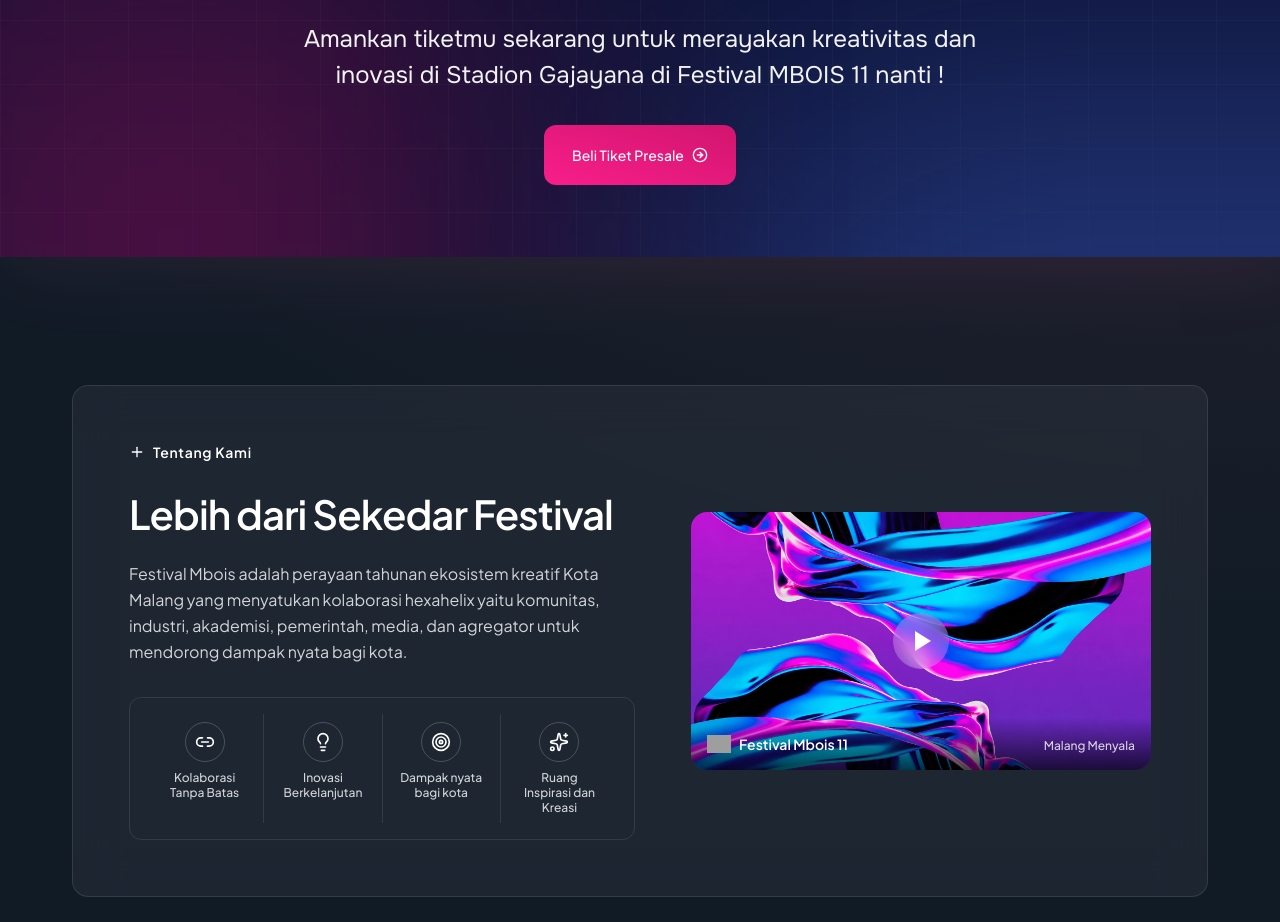
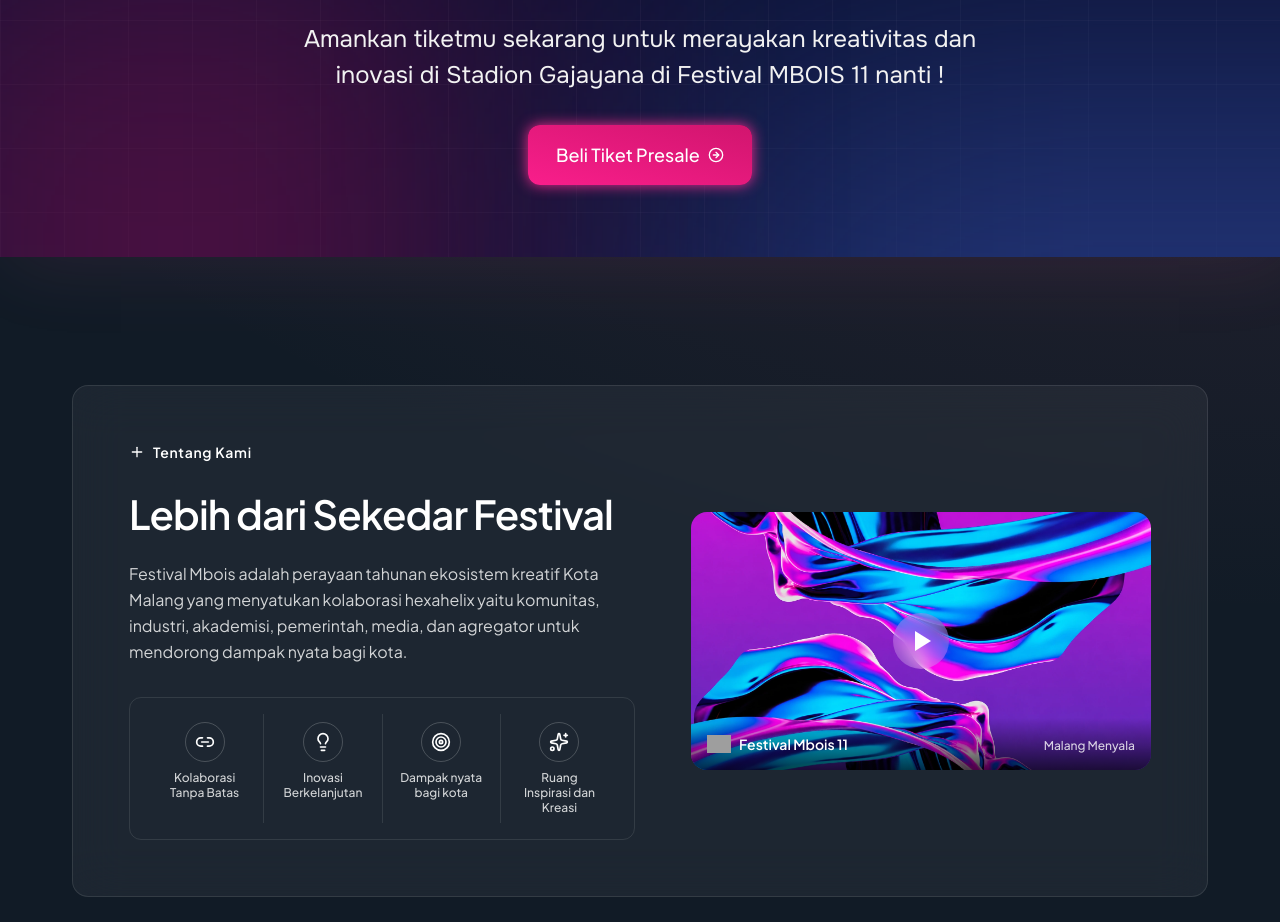
Before and after one commit to Glenn-Rhee/festival-mbois, a Next.js app: page / in a window 1280 px wide. Shown: the part 1480-2402 px from the top of the page. Built offline with nearby package versions, Linux system fonts and the light colour scheme; grey boxes are pictures that could not be loaded.

Commit message:
style: made glowing efect at button ticketing

```diff
--- a/src/components/sections/ticket.tsx
+++ b/src/components/sections/ticket.tsx
@@ -46,7 +46,7 @@ export default function TicketSection() {
           rel="noopener noreferrer"
           className="mt-8"
         >
-          <Button variant={"primary-gradient"}>
+          <Button className="text-lg shadow-[0px_0px_13.9px_0px_#F12B8E]" variant={"primary-gradient"}>
             {t.ticket.cta}
             <CircleArrowRight className="ml-2 h-4 w-4" />
           </Button>
```
